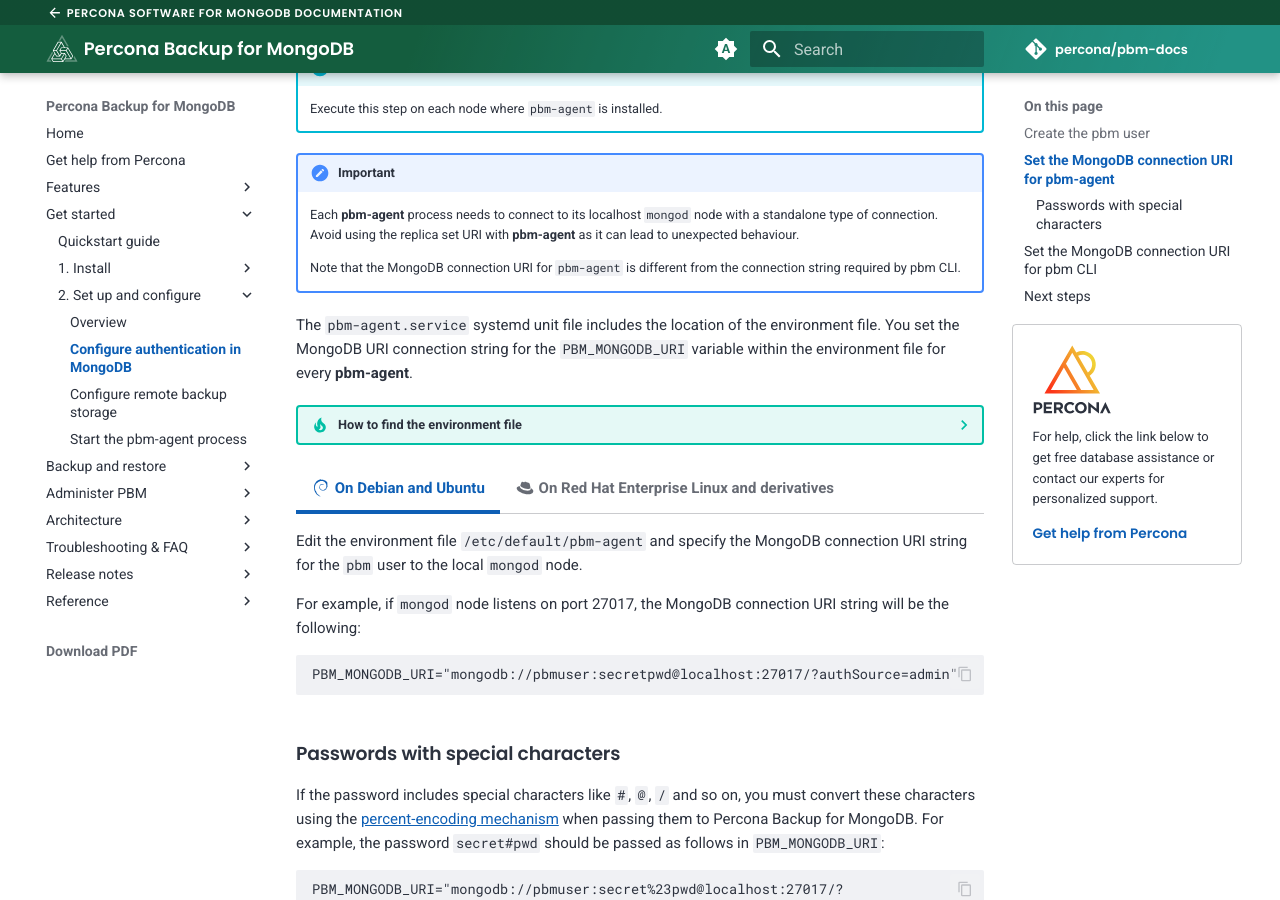
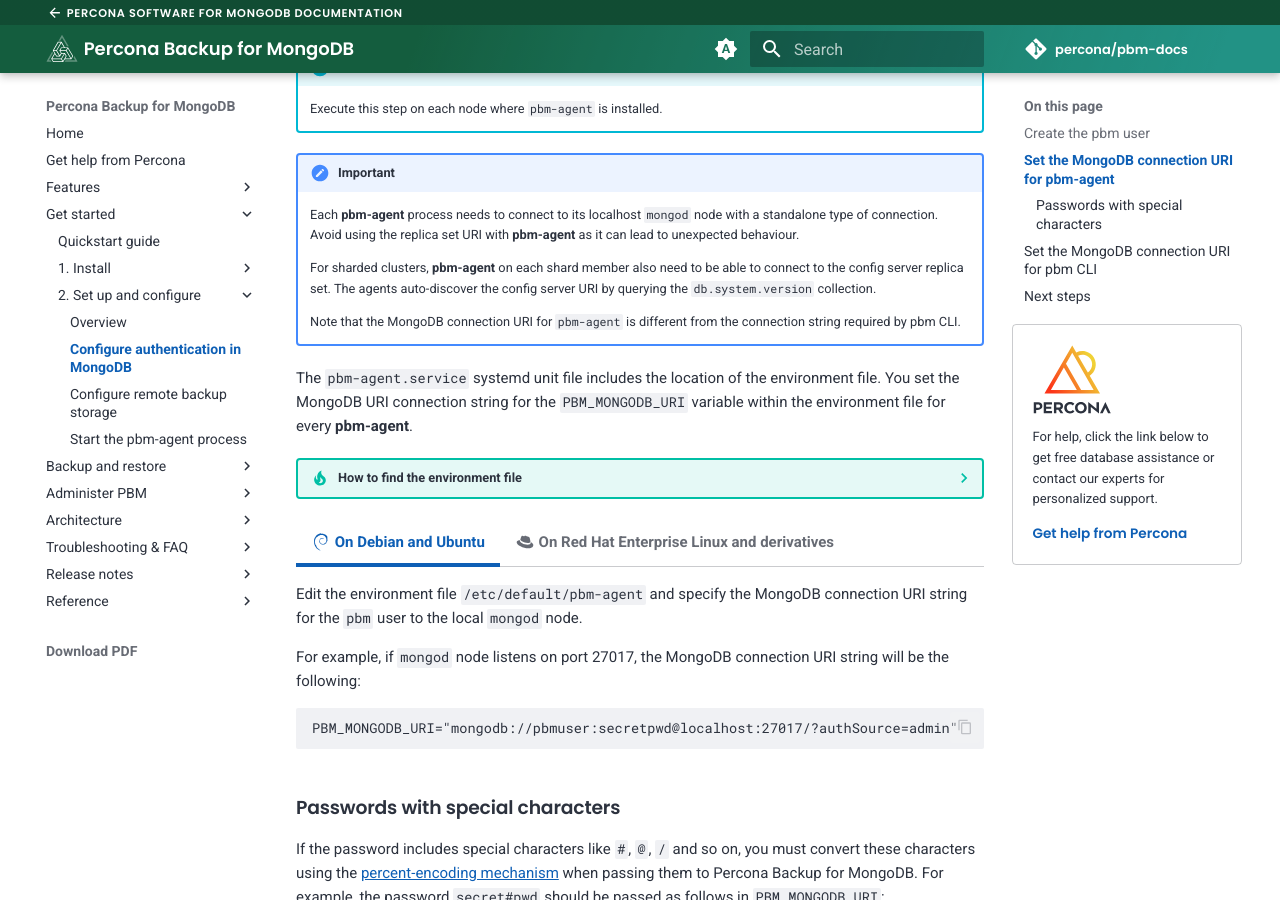
Before and after one commit to percona/pbm-docs, an MkDocs documentation site: the page built from docs/install/configure-authentication.md, in a window 1280 px wide and 900 px high, scrolled down 1350 px. Built offline with MkDocs 1.6.1 and Material for MkDocs 9.7.7, drawn with Linux system fonts in a browser that asks for light colours; nearby versions of some CDN libraries; comment, search, counter and statistics services are not loaded.

Commit message:
Add extra info about pbm-agent connectivity requirements (#248)
* Add extra info about pbm-agent connectivity requirements

* Update docs/install/configure-authentication.md

---------

Co-authored-by: Anastasia Alexandrova <anastasia.alexandrova@percona.com>

```diff
--- a/docs/install/configure-authentication.md
+++ b/docs/install/configure-authentication.md
@@ -1,6 +1,6 @@
 # Configure authentication in MongoDB
 
-Percona Backup for MongoDB uses the authentication and authorization subsystem  of MongoDB. This means that to authenticate Percona Backup for MongoDB, you need to:
+Percona Backup for MongoDB uses the authentication and authorization subsystem of MongoDB. This means that to authenticate Percona Backup for MongoDB, you need to:
 
 * [Create a corresponding `pbm` user](#create-the-pbm-user) in the `admin` database
 * [Set a valid MongoDB connection URI string for **pbm-agent**](#set-the-mongodb-connection-uri-for-pbm-agent)
@@ -62,6 +62,8 @@
 !!! important
 
     Each **pbm-agent** process needs to connect to its localhost `mongod` node with a standalone type of connection. Avoid using the replica set URI with **pbm-agent** as it can lead to unexpected behaviour.
+
+    For sharded clusters, **pbm-agent** on each shard member also need to be able to connect to the config server replica set. The agents auto-discover the config server URI by querying the `db.system.version` collection.
 
     Note that the MongoDB connection URI for `pbm-agent` is different from the connection string required by pbm CLI.
 
```
